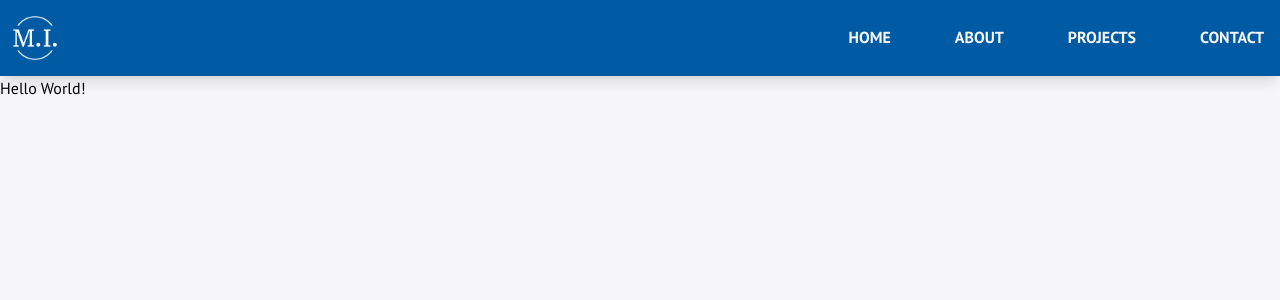
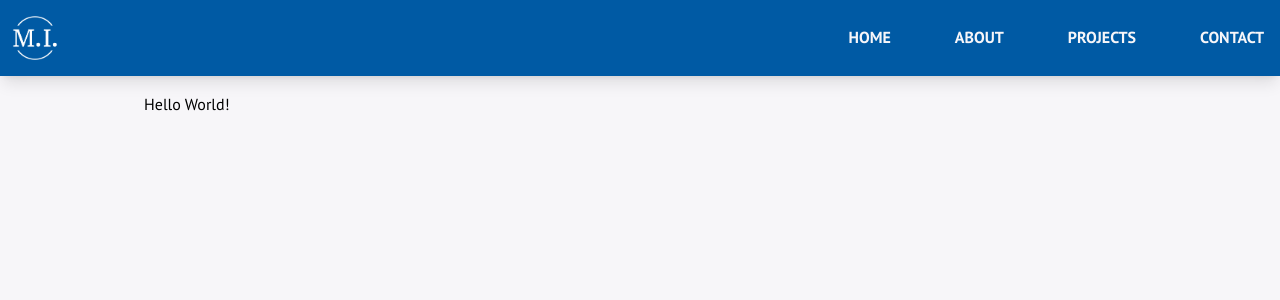
Before and after one commit to moibra05/personal-website-v2, a Next.js app: page / in a window 1280 px wide. Shown: the top 300 px of the page. Built offline with nearby package versions, Linux system fonts and the light colour scheme.

Commit message:
feat: added width restrictions to main content

```diff
--- a/src/app/layout.tsx
+++ b/src/app/layout.tsx
@@ -40,7 +40,7 @@ export default function RootLayout({
     <html lang="en">
       <body className={`${ptSans.variable} antialiased`}>
         <Navbar />
-        {children}
+        <main className="max-w-screen-lg mx-auto p-4">{children}</main>
       </body>
     </html>
   );
```
